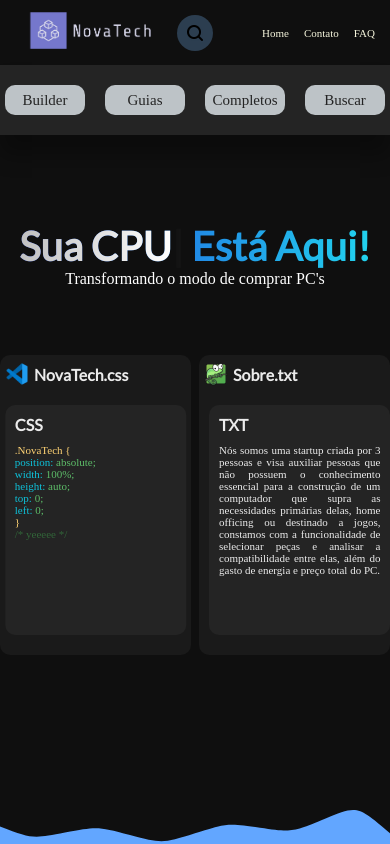
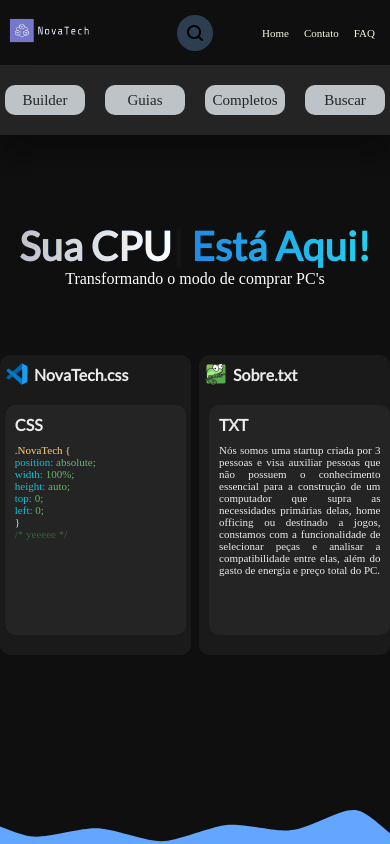
Before and after one commit to Neoboros/NovaTech, a plain HTML site: page index.html in a window 390 px wide. Shown: the top 844 px of the page. Drawn offline with nearby package versions, Linux system fonts and the light colour scheme; a small style sheet from the web is missing.

```diff
--- a/css/mobile.css
+++ b/css/mobile.css
@@ -94,8 +94,7 @@
 }
 
 .image1 {
-    width: calc((102*150px)/100);
-    height: calc((102*50px)/100);
+    margin-left: 0px;
 }
 
 .footer-content ul {
--- a/css/novatech.css
+++ b/css/novatech.css
@@ -17,9 +17,11 @@
 }
 
 .image1, .image2 {
+    position: relative;
     width: 150px;
     height: 50px;
-    margin: 15px;
+    top: 50%;
+    margin-left: 15px;
     cursor: pointer;
 }
 
```
